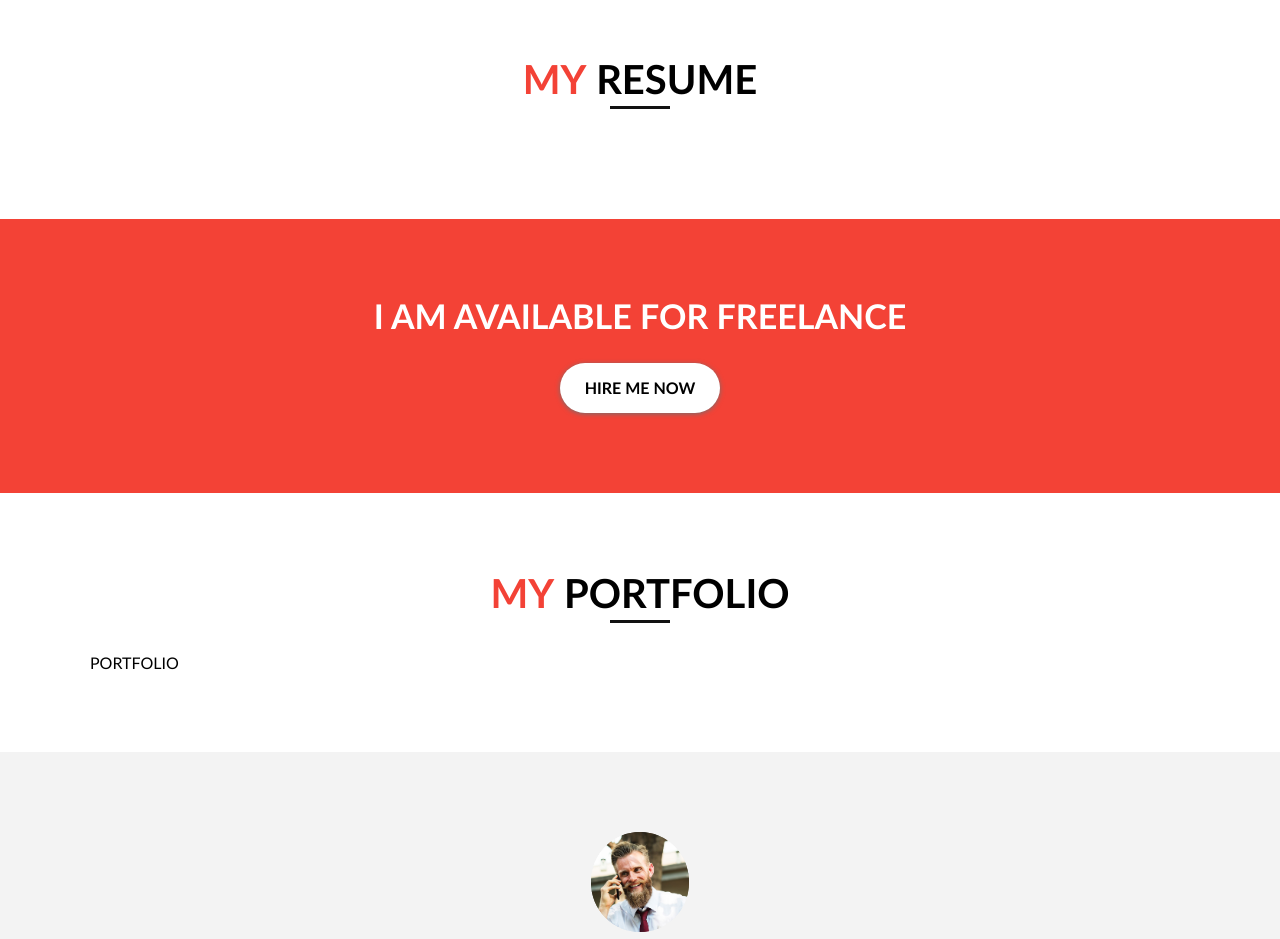
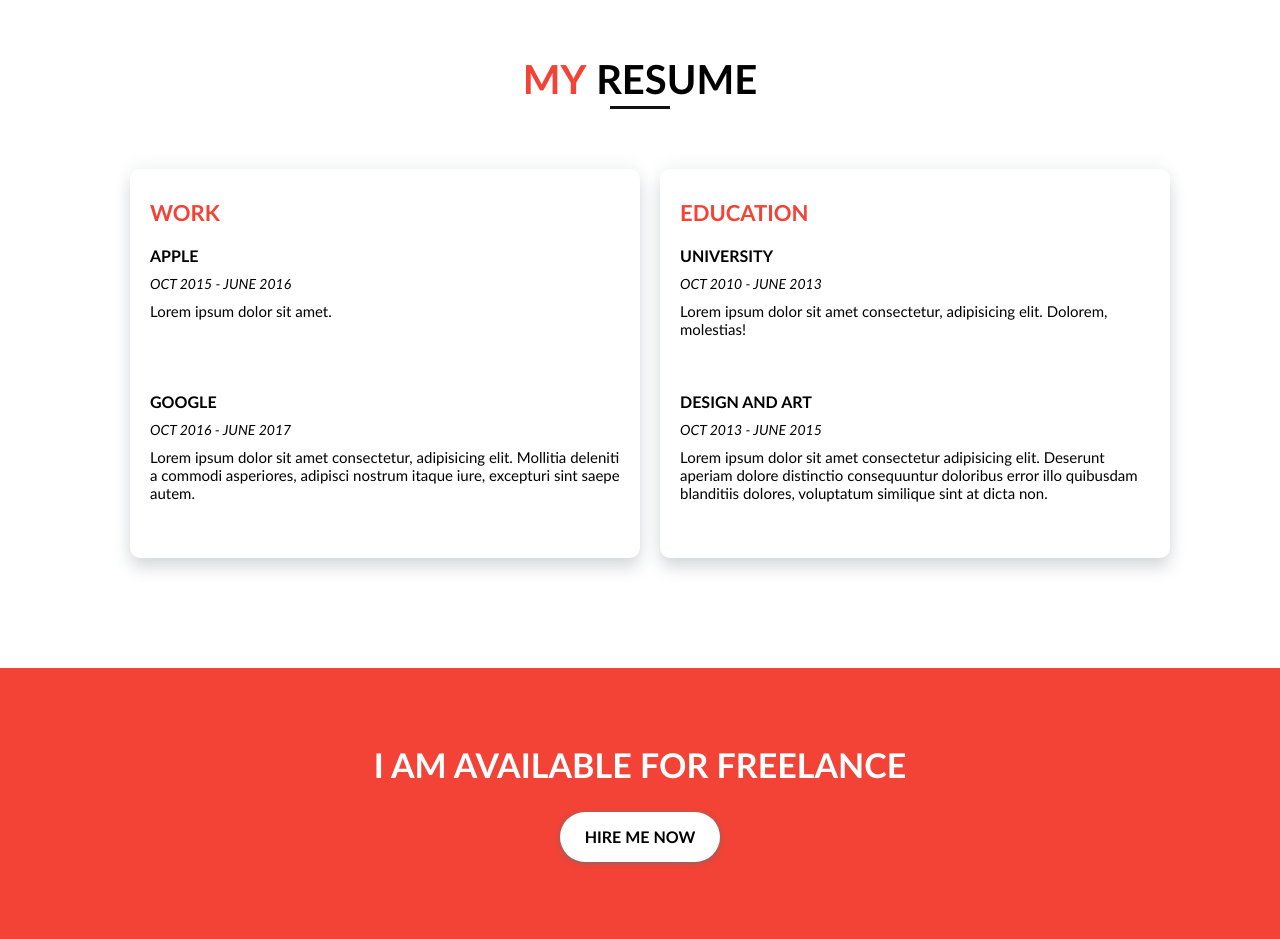
Before and after one commit to front-end-by-rimantas/7-grupe-portfolio, a plain HTML site: page index.html in a window 1280 px wide. Shown: the part 1420-2359 px from the top of the page. Drawn offline with Linux system fonts and the light colour scheme; files whose address does not match are found by name.

Commit message:
my resume

```diff
--- a/css/main.css
+++ b/css/main.css
@@ -157,6 +157,45 @@ body * {
 
 
 /* my resume */
+
+.resume-container {
+    display: inline-block;
+    padding: 30px 20px;
+    width: 100%;
+}
+    .resume-box {
+        display: inline-block;
+        width: calc( (100% - 2 * 20px) / 2 );
+        border-radius: 10px;
+        padding: 30px 20px;
+        box-shadow: #3a4e5f33 0 10px 16px, #3a4e5f0d 0 -5px 16px;
+        float: left;
+        margin: 0 0 0 20px;
+    }
+        .resume-box > .h4 {
+            font-size: 22px;
+            color: #F34236;
+            font-weight: 600;
+            text-transform: uppercase;
+        }
+        .resume-box > .h5 {
+            font-size: 16px;
+            margin-top: 20px;
+            margin-bottom: 10px;
+            font-weight: 600;
+            text-transform: uppercase;
+        }
+        .resume-box > .text-date {
+            font-size: 14px;
+            font-style: italic;
+            margin-bottom: 10px;
+        }
+        .resume-box > .text {
+            font-size: 15px;
+            margin-bottom: 10px;
+            min-height: 70px;
+        }
+
 
 /* freelance */
 .freelance-type {
--- a/index.html
+++ b/index.html
@@ -58,6 +58,27 @@
     <div id="resume" class="bg-white">
         <div class="container">
             <h2 class="section-title"><span>My</span> resume</h2>
+                <div class="resume-container">
+                    <div class="resume-box">
+                        <h4 class="h4">work</h4>
+                        <h5 class="h5">Apple</h5>
+                        <p class="text-date"> OCT 2015 - JUNE 2016</p>
+                        <p class="text">Lorem ipsum dolor sit amet.</p>
+                        <h5 class="h5">GOOGLE</h5>
+                        <p class="text-date"> OCT 2016 - JUNE 2017</p>
+                        <p class="text">Lorem ipsum dolor sit amet consectetur, adipisicing elit. Mollitia deleniti a commodi asperiores, adipisci nostrum itaque iure, excepturi sint saepe autem.</p>
+                    </div>
+                    <div class="resume-box">
+                        <h4 class="h4">education</h4>
+                        <h5 class="h5">university</h5>
+                        <p class="text-date"> OCT 2010 - JUNE 2013</p>
+                        <p class="text">Lorem ipsum dolor sit amet consectetur, adipisicing elit. Dolorem, molestias!</p>
+                        <h5 class="h5">design and art</h5>
+                        <p class="text-date"> OCT 2013 - JUNE 2015</p>
+                        <p class="text">Lorem ipsum dolor sit amet consectetur adipisicing elit. Deserunt aperiam dolore distinctio consequuntur doloribus error illo quibusdam blanditiis dolores, voluptatum similique sint at dicta non.</p>
+                    </div>
+                </div>
+            </div>
         </div>
     </div>
 
```
